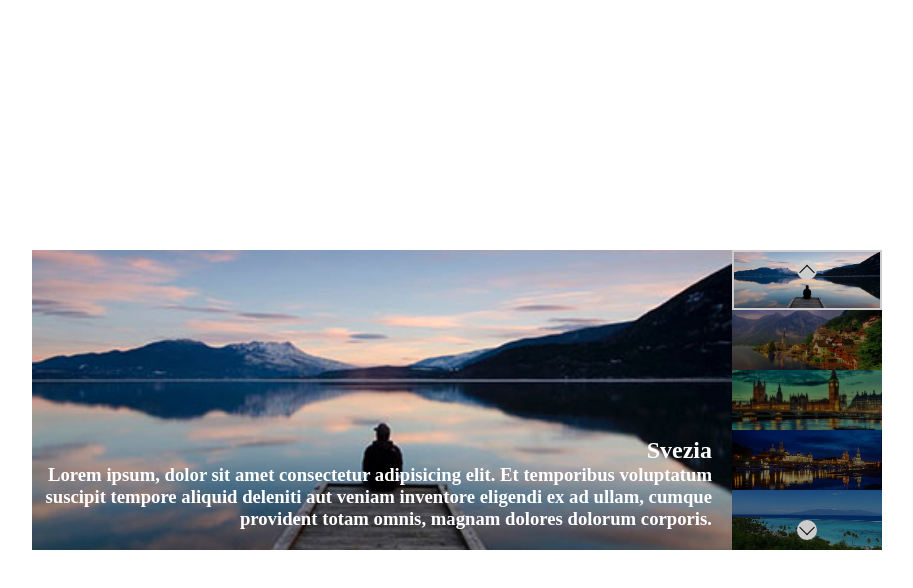
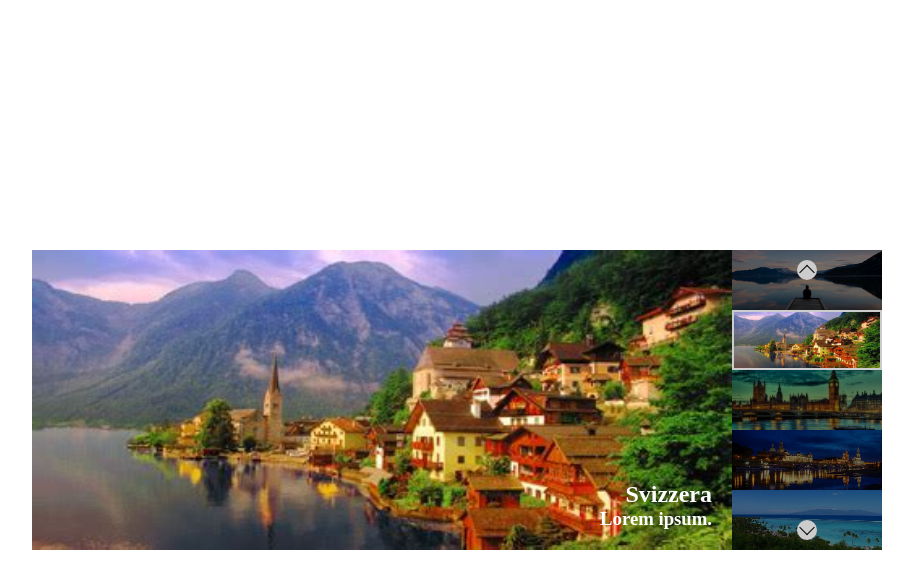
Before and after one commit to V1tale/vue-slider, a plain HTML site: page index.html in a window 1280 px wide. Both pictures are taken after a click on the element 990 px from the left and 340 px from the top of the page. Shown: the whole page, without its empty margins (183-1096 px from the left). Drawn offline with nearby package versions, Linux system fonts and the light colour scheme.

Commit message:
completato bonus 1

```diff
--- a/css/style.css
+++ b/css/style.css
@@ -43,6 +43,7 @@
 .thumb {
     height: calc((300px) / 5);
     opacity: 0.5;
+    cursor: pointer;
 }
 
 .thumb img {
--- a/index.html
+++ b/index.html
@@ -25,9 +25,9 @@
                     </div>
                 </div>
                 <div class="thumbs">
-                    <div   @click="backward"class="prev"></div>
+                    <div @click="backward"class="prev"></div>
                     <div @click="forward" class="next"></div>
-                    <div :class="currentIndex === index ? 'active' : ''" class="thumb" v-for="(image, index) in slides" >
+                    <div @click="selected(index)":class="currentIndex === index ? 'active' : ''" class="thumb" v-for="(image, index) in slides" >
                         <img :src="slides[index].image" alt="" >
                     </div>
                 </div>
--- a/js/script.js
+++ b/js/script.js
@@ -39,7 +39,6 @@ createApp({
     methods: {
         forward: function() {
             if (this.currentIndex < this.slides.length -1) {
-
                 this.currentIndex++
             } else {this.currentIndex = 0
             }
@@ -49,6 +48,10 @@ createApp({
                 this.currentIndex--
             } else {this.currentIndex = this.slides.length -1
             };
-        }
+        },
+        selected(clicked) {
+            this.currentIndex = clicked;
+        },
+
     }
 }).mount("#app");
```
